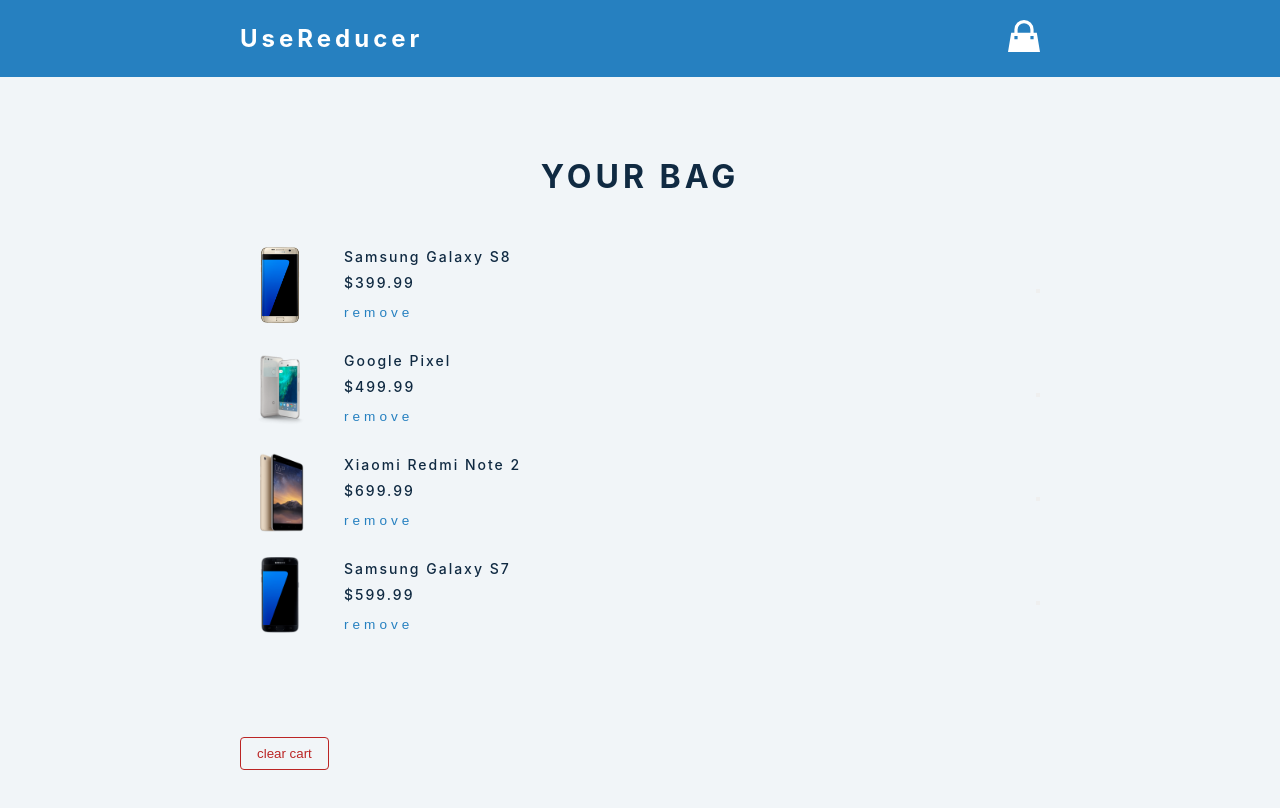
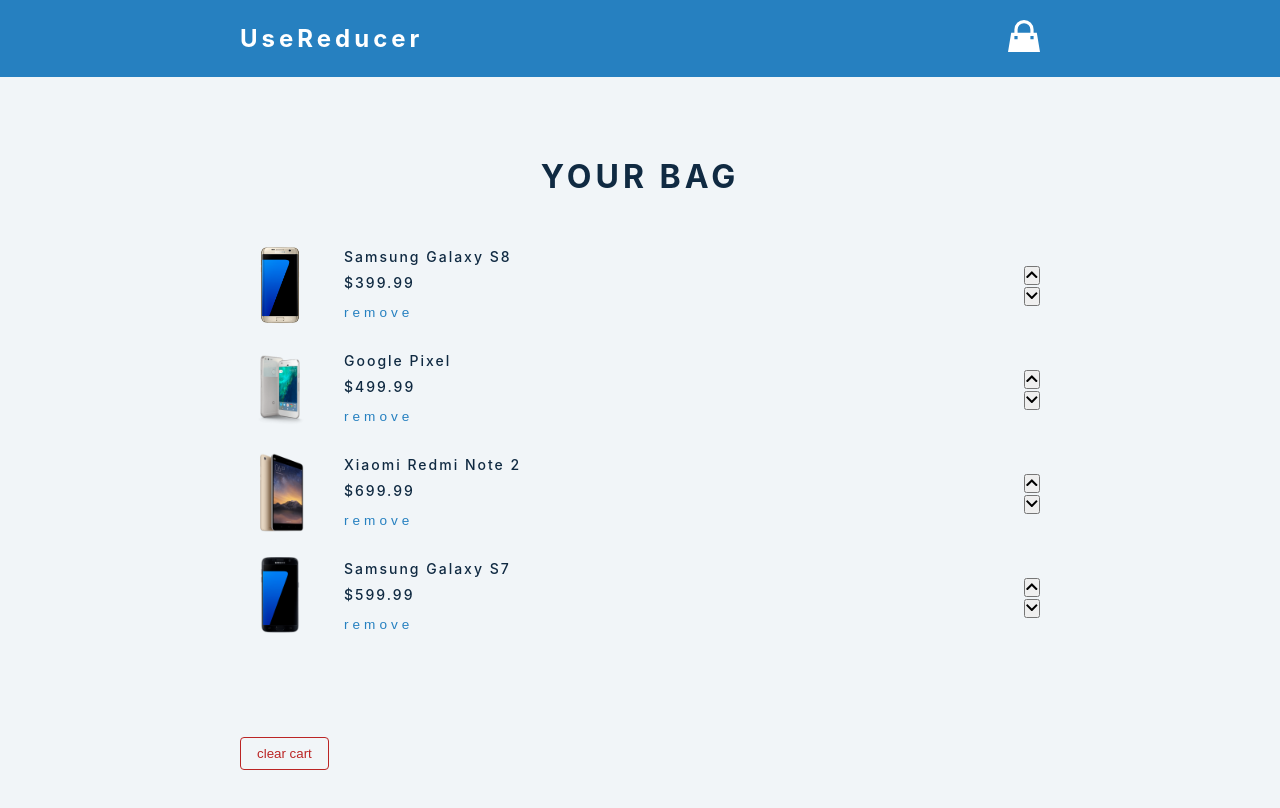
Before and after one commit to r-shirasu/cart_React_practice, a React (Create React App) app: page / in a window 1280 px wide. Built offline with nearby package versions, Linux system fonts and the light colour scheme.

Commit message:
fontawesomeの導入

```diff
--- a/package.json
+++ b/package.json
@@ -3,6 +3,9 @@
   "version": "0.1.0",
   "private": true,
   "dependencies": {
+    "@fortawesome/fontawesome-svg-core": "^1.2.35",
+    "@fortawesome/free-solid-svg-icons": "^5.15.3",
+    "@fortawesome/react-fontawesome": "^0.1.14",
     "@testing-library/jest-dom": "^5.14.1",
     "@testing-library/react": "^11.2.7",
     "@testing-library/user-event": "^12.8.3",
--- a/src/Cart.js
+++ b/src/Cart.js
@@ -1,6 +1,11 @@
 import React from "react";
 import "./Cart.scss";
 import { Data } from "./Data";
+
+// get our fontawesome imports
+import { faChevronUp } from "@fortawesome/free-solid-svg-icons";
+import { faChevronDown } from "@fortawesome/free-solid-svg-icons";
+import { FontAwesomeIcon } from "@fortawesome/react-fontawesome";
 
 export const Cart = () => {
   return (
@@ -15,7 +20,13 @@
               <button className="remove-btn">remove</button>
             </div>
             <div className="amount-container">
-              <button className="amount-btn"></button>
+              <button className="amount-btn">
+                <FontAwesomeIcon icon={faChevronUp} />
+              </button>
+              <p class="amount"></p>
+              <button className="amount-btn">
+                <FontAwesomeIcon icon={faChevronDown} />
+              </button>
             </div>
           </article>
         );
```
Also changed, not shown: 1 other file (tests, documents, lock files or other folders).
